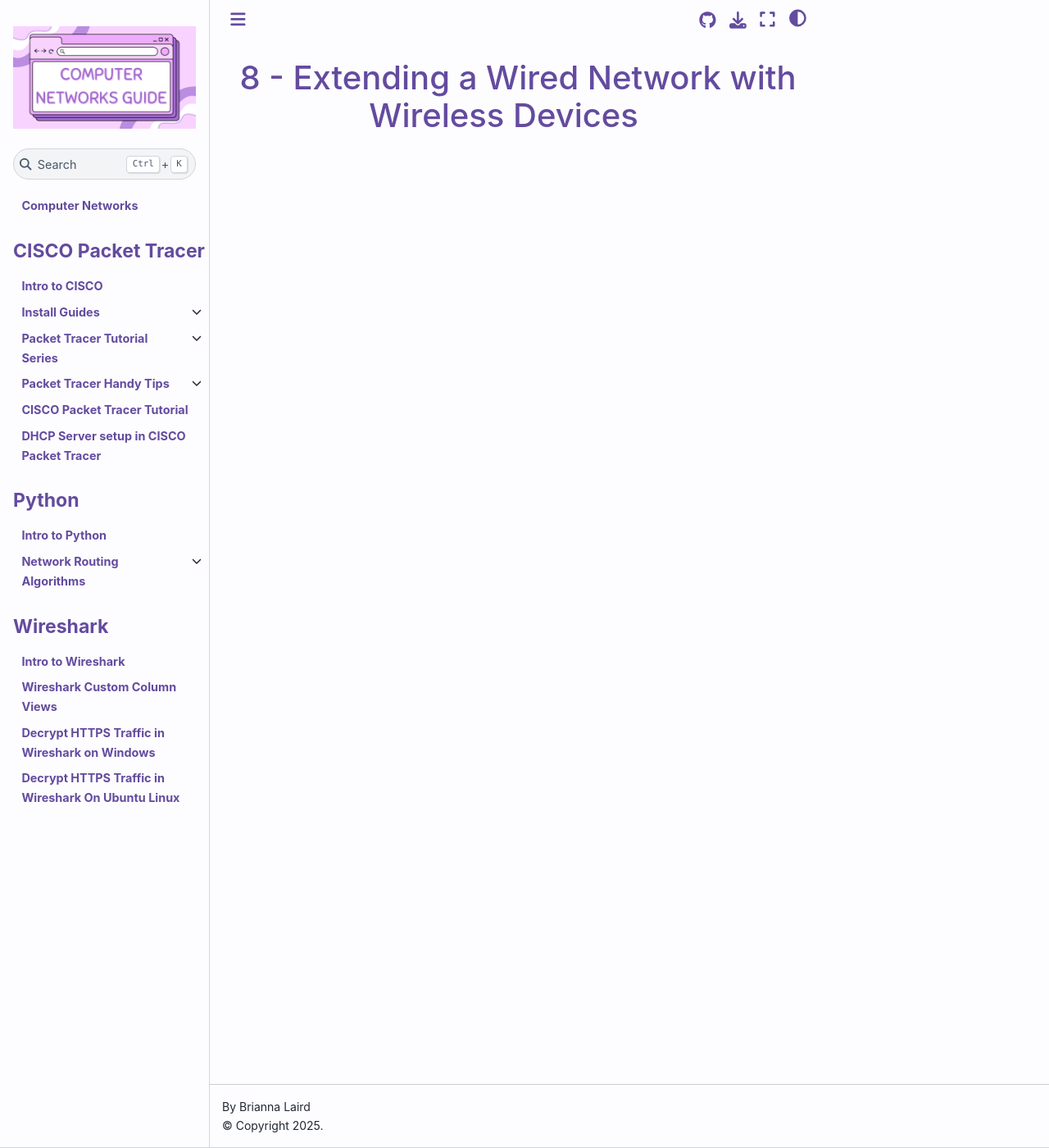
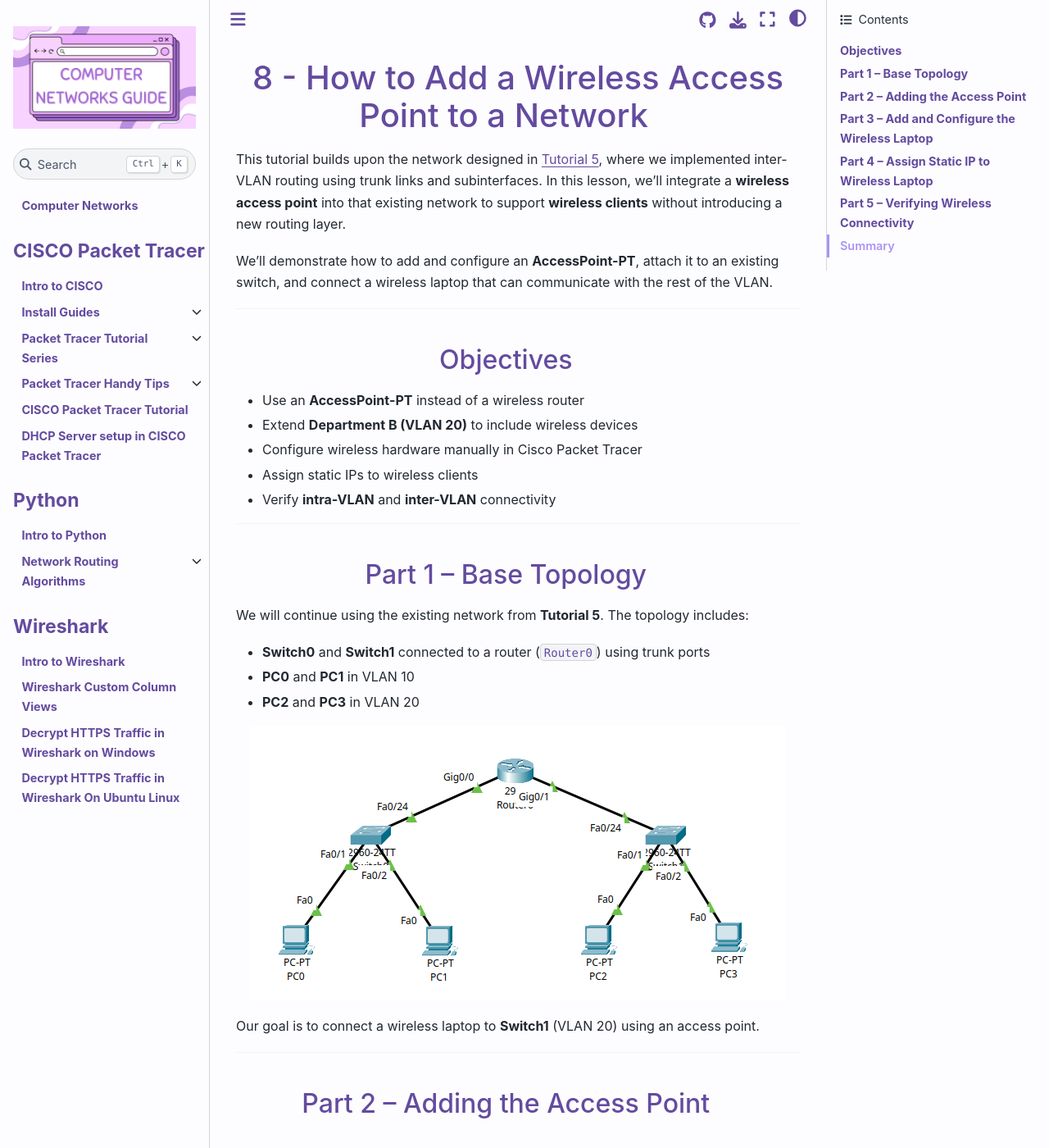
Before and after one commit to breezy-codes/computer-networks-guide, a Jupyter Book: the page built from cisco/tutorial-series/tutorial8.md, in a window 1280 px wide and 1400 px high. Shown: the whole window at 82% size. Built offline with Jupyter Book 1.0.4 settings and Sphinx 7.4.7 and the Sphinx Book theme 1.1.4, drawn with Linux system fonts in a browser that asks for light colours; pages that are not in the unit, such as notebooks, are missing from menus; some of the changed text lies outside the part shown.

Commit message:
Tutorial 8

````diff
--- a/cisco/tutorial-series/tutorial8.md
+++ b/cisco/tutorial-series/tutorial8.md
@@ -1 +1,152 @@
-# 8 - Extending a Wired Network with Wireless Devices
+# 8 - How to Add a Wireless Access Point to a Network
+
+This tutorial builds upon the network designed in [Tutorial 5](../tutorial-series/tutorial5), where we implemented inter-VLAN routing using trunk links and subinterfaces. In this lesson, we'll integrate a **wireless access point** into that existing network to support **wireless clients** without introducing a new routing layer.
+
+We'll demonstrate how to add and configure an **AccessPoint-PT**, attach it to an existing switch, and connect a wireless laptop that can communicate with the rest of the VLAN.
+
+---
+
+## Objectives
+
+* Use an **AccessPoint-PT** instead of a wireless router
+* Extend **Department B (VLAN 20)** to include wireless devices
+* Configure wireless hardware manually in Cisco Packet Tracer
+* Assign static IPs to wireless clients
+* Verify **intra-VLAN** and **inter-VLAN** connectivity
+
+---
+
+## Part 1 – Base Topology
+
+We will continue using the existing network from **Tutorial 5**. The topology includes:
+
+* **Switch0** and **Switch1** connected to a router (`Router0`) using trunk ports
+* **PC0** and **PC1** in VLAN 10
+* **PC2** and **PC3** in VLAN 20
+
+![Figure](../../img/cisco-tutorials/tutorial-8/fig1.png)
+
+Our goal is to connect a wireless laptop to **Switch1** (VLAN 20) using an access point.
+
+---
+
+## Part 2 – Adding the Access Point
+
+### Step 2.1 – Place the Access Point
+
+1. Go to **Network Devices > Wireless Devices**.
+2. Drag and drop an **AccessPoint-PT** onto the workspace.
+
+![Figure](../../img/cisco-tutorials/tutorial-8/fig2.png)
+
+### Step 2.2 – Add a FastEthernet Interface
+
+By default, AccessPoint-PT does not have a wired Ethernet port, so we need to modify it:
+
+1. Click on the **AccessPoint-PT**.
+2. Navigate to the **Physical tab**.
+3. Click the **power switch** to turn off the device.
+   ![Figure](../../img/cisco-tutorials/tutorial-8/fig3.png)
+4. Remove the existing module (if any).
+5. Install the **PT-REPEATER-NM-1CFE** module into the expansion slot.
+   ![Figure](../../img/cisco-tutorials/tutorial-8/fig4.png)
+6. Turn the device back on using the power switch.
+
+### Step 2.3 – Connect Access Point to the Network
+
+1. Use a **Copper Straight-Through** cable.
+2. Connect the **Access Point's FastEthernet0** port to **Switch1 fa0/23**.
+
+This links the Access Point directly to VLAN 20, where PC2 and PC3 are already connected. If you followed the tutorial 5, then this port should already be configured with the correct VLAN settings.
+
+![Figure](../../img/cisco-tutorials/tutorial-8/fig9.png)
+
+---
+
+## Part 3 – Add and Configure the Wireless Laptop
+
+### Step 3.1 – Add the Laptop
+
+1. Go to **End Devices**.
+2. Drag and place a **Laptop** onto the workspace.
+
+### Step 3.2 – Install Wireless Adapter
+
+1. Click the Laptop.
+2. Go to the **Physical tab**.
+3. Power off the device.
+   ![Figure](../../img/cisco-tutorials/tutorial-7/fig4.png)
+4. Remove the existing FastEthernet module (if present).
+5. Add a **WPC300N** wireless card.
+   ![Figure](../../img/cisco-tutorials/tutorial-7/fig5.png)
+6. Power the laptop back on.
+
+### Step 3.3 – Connect to Wireless Network
+
+1. Open the **Desktop tab**.
+2. Go to **PC Wireless**.
+3. Click **Connect** to the SSID broadcasted by the Access Point.
+
+![Figure](../../img/cisco-tutorials/tutorial-8/fig5.png)
+
+---
+
+## Part 4 – Assign Static IP to Wireless Laptop
+
+Because we are not using DHCP in this tutorial, assign the IP manually:
+
+1. Go to the **Desktop > IP Configuration** on the laptop.
+2. Enter the following values:
+
+* **IP Address**: `192.168.20.15`
+* **Subnet Mask**: `255.255.255.0`
+* **Default Gateway**: `192.168.20.1`
+
+This configuration places the laptop in the same subnet and VLAN as PC2 and PC3.
+
+![Figure](../../img/cisco-tutorials/tutorial-8/fig6.png)
+
+Your network should now look like this:
+
+![Figure](../../img/cisco-tutorials/tutorial-8/fig10.png)
+
+---
+
+## Part 5 – Verifying Wireless Connectivity
+
+### Step 5.1 – Ping a Wired Host in VLAN 20
+
+From the **Laptop**, open **Command Prompt** and type:
+
+```bash
+ping 192.168.20.14
+```
+
+> This pings PC3. If successful, the laptop is correctly integrated into VLAN 20.
+
+![Figure](../../img/cisco-tutorials/tutorial-8/fig7.png)
+
+### Step 5.2 – Ping a Host in VLAN 10
+
+Still on the Laptop, ping a host in another VLAN (e.g., PC0):
+
+```bash
+ping 192.168.10.11
+```
+
+> If this succeeds, the router-on-a-stick configuration is working correctly and routing between VLANs.
+
+![Figure](../../img/cisco-tutorials/tutorial-8/fig8.png)
+
+---
+
+## Summary
+
+In this tutorial, you:
+
+* Added an **AccessPoint-PT** to an existing VLAN-based network
+* Installed a FastEthernet port into the access point to connect it to a switch
+* Configured a **wireless laptop** to join the VLAN and communicate with other devices
+* Verified both **intra-VLAN** and **inter-VLAN** connectivity
+
+This setup demonstrates how to extend an enterprise VLAN structure to support wireless clients without compromising VLAN isolation or needing extra routers.
````
Also changed, not shown: img/cisco-tutorials/tutorial-8/fig1.png (added), img/cisco-tutorials/tutorial-8/fig10.png (added), img/cisco-tutorials/tutorial-8/fig2.png (added), img/cisco-tutorials/tutorial-8/fig3.png (added), img/cisco-tutorials/tutorial-8/fig4.png (added), img/cisco-tutorials/tutorial-8/fig5.png (added), img/cisco-tutorials/tutorial-8/fig6.png (added), img/cisco-tutorials/tutorial-8/fig7.png (added), img/cisco-tutorials/tutorial-8/fig8.png (added), img/cisco-tutorials/tutorial-8/fig9.png (added), 1 other file.
